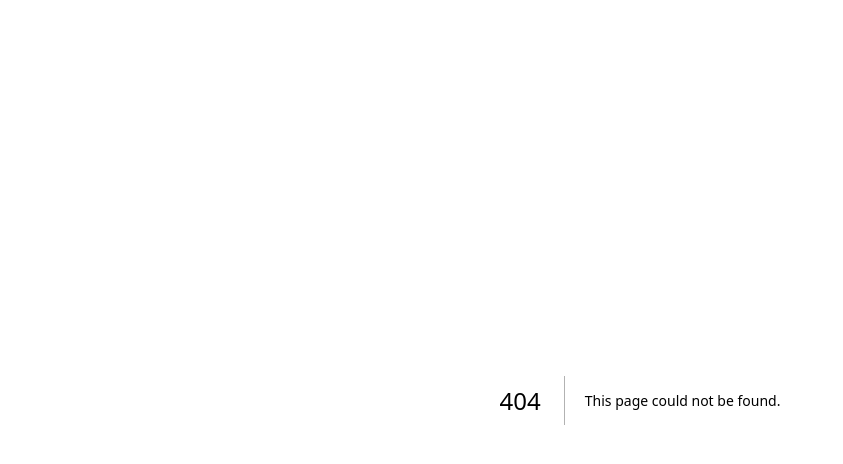
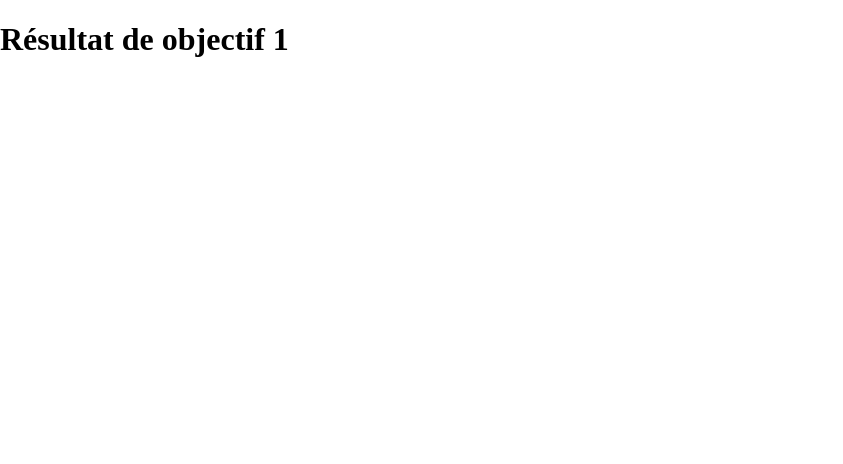
Before and after one commit to FaresBza/swimgoals_travail_bachelor, a Next.js app in the folder swimgoals_frontend/: page /objectives/result/1 in a window 1280 px wide. Before the commit this address had no page. Shown: the top 464 px of the page, without its empty margins (0-843 px from the left). Built offline with nearby package versions, Linux system fonts and the light colour scheme.

Commit message:
Add a results page for goals and a button to navigate to that page

```diff
--- /dev/null
+++ b/swimgoals_frontend/src/app/objectives/result/[objectiveId]/page.tsx
@@ -0,0 +1,15 @@
+"use client"
+
+import { useParams } from "next/navigation";
+
+const ObjectiveResult = () => {
+    const { objectiveId } = useParams();
+
+    return (
+        <div>
+            <h1>Résultat de objectif {objectiveId}</h1>
+        </div>
+    );
+};
+
+export default ObjectiveResult;
--- a/swimgoals_frontend/src/app/objectives/swimmer/[id]/page.tsx
+++ b/swimgoals_frontend/src/app/objectives/swimmer/[id]/page.tsx
@@ -26,6 +26,10 @@ const Objectives = () => {
     const { objectives, fetchObjectivesBySwimmerId } = useObjectiveApi();
     const { roleId, recoverRoleId } = useLocalStorage();
 
+    const goToAddResultPage = (objectiveId: number) => {
+        route.push(`/objectives/result/${objectiveId}`);
+    }
+
     useEffect(() => {
         recoverRoleId();
         if (id && typeof id === "string") {
@@ -43,6 +47,7 @@ const Objectives = () => {
                             <h2>{getSwimNameById(objective.swim)}</h2>
                             <p>Distance : {objective.distance} m</p>
                             <p>Temps : {objective.time}</p>
+                            <button onClick={() => goToAddResultPage(objective.id)}>Résultat</button>
                         </div>
                     );
                 })}
```
